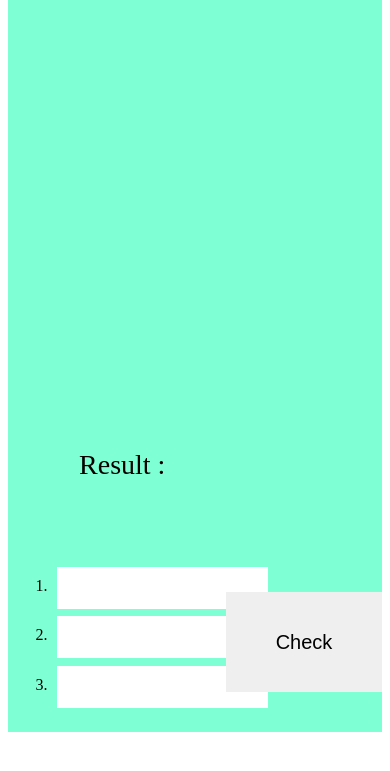
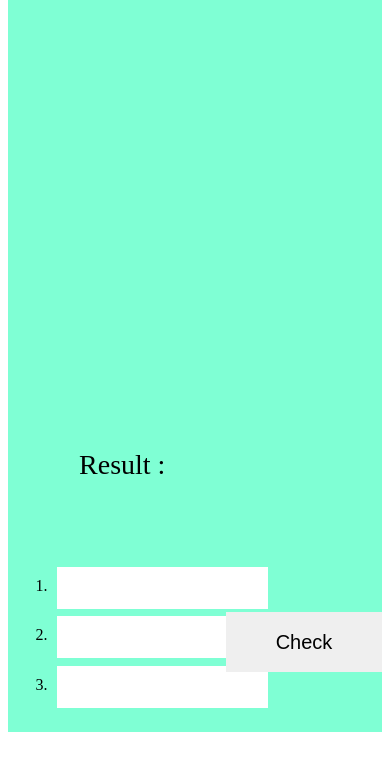
Before and after one commit to gcill/HolyTriangleApp, a plain HTML site: page public/index.html in a window 390 px wide. Shown: the part 67-838 px from the top of the page. Drawn offline with Linux system fonts and the light colour scheme.

Commit message:
change size botton

```diff
--- a/public/triangle.css
+++ b/public/triangle.css
@@ -129,12 +129,12 @@ input[type=number]
     }
 
     #checkButton{
-        height: 5em;
-        width: 10em;
+        height: 3em;
+        width: 8em;
     }
     #checkButton:active{
-        height: 5em;
-        width: 10em;
+        height: 3em;
+        width: 8em;
         background-color: greenyellow;
     }
     .inputBox{
```
